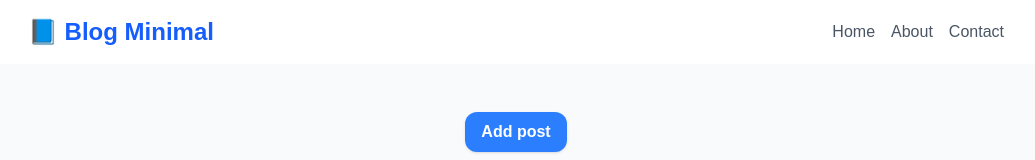
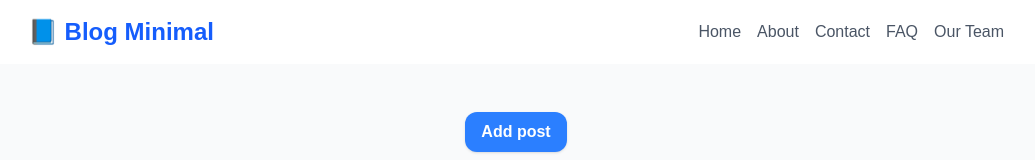
Before and after one commit to JEMORE-IT/PacchettoFormazioni, a Next.js app: page / in a window 1280 px wide. Shown: the top 160 px of the page, without its empty margins (124-1159 px from the left). Built offline with nearby package versions, Linux system fonts and the light colour scheme.

Commit message:
fix: header

```diff
--- a/app/components/header.tsx
+++ b/app/components/header.tsx
@@ -7,6 +7,8 @@ export default function Header() {
             <a href="/" className="text-gray-600 hover:text-blue-600 transition">Home</a>
             <a href="/about" className="text-gray-600 hover:text-blue-600 transition">About</a>
             <a href="/contact" className="text-gray-600 hover:text-blue-600 transition">Contact</a>
+            <a href="/FAQ" className="text-gray-600 hover:text-blue-600 transition">FAQ</a>
+            <a href="/our_team" className="text-gray-600 hover:text-blue-600 transition">Our Team</a>
           </nav>
         </div>
       </header>
```
